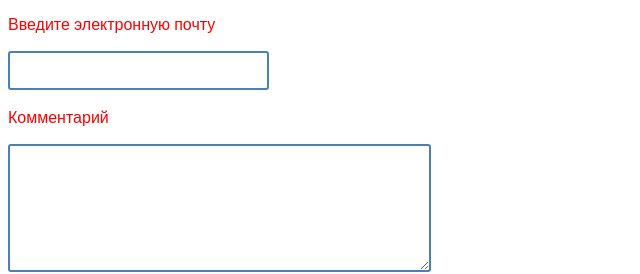
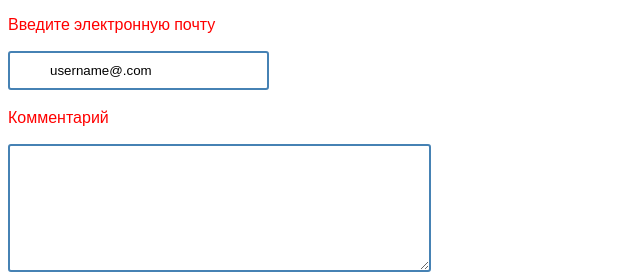
Before and after one commit to AlenaPiskareva/ApplicationJS, a plain HTML site: page index.html in a window 1280 px wide. Shown: the part 153-427 px from the top of the page, 0-640 px from the left. Drawn offline with nearby package versions, Linux system fonts and the light colour scheme.

Commit message:
Task3. Объявление класса

```diff
--- a/index.html
+++ b/index.html
@@ -16,7 +16,7 @@
     </div>
     <div class="email">
         <p class="email-subtitle">Введите электронную почту</p>
-        <input type="email" name="username" value="" />
+        <input type="email" class="subscription-email" name="username" value="username@.com" />
     </div>
     <div class="text">
         <p class="comment-subtitle">Комментарий</p>
```
